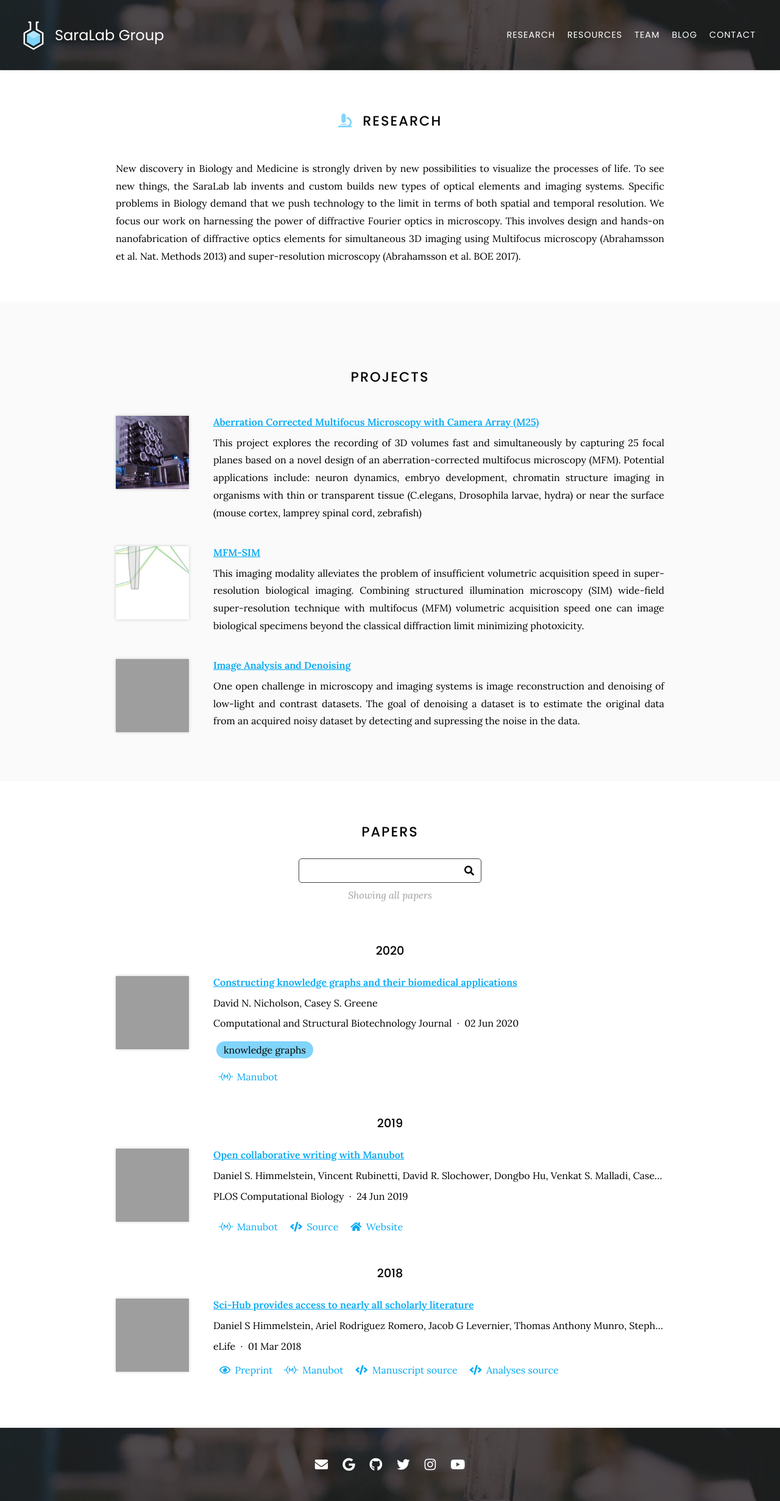
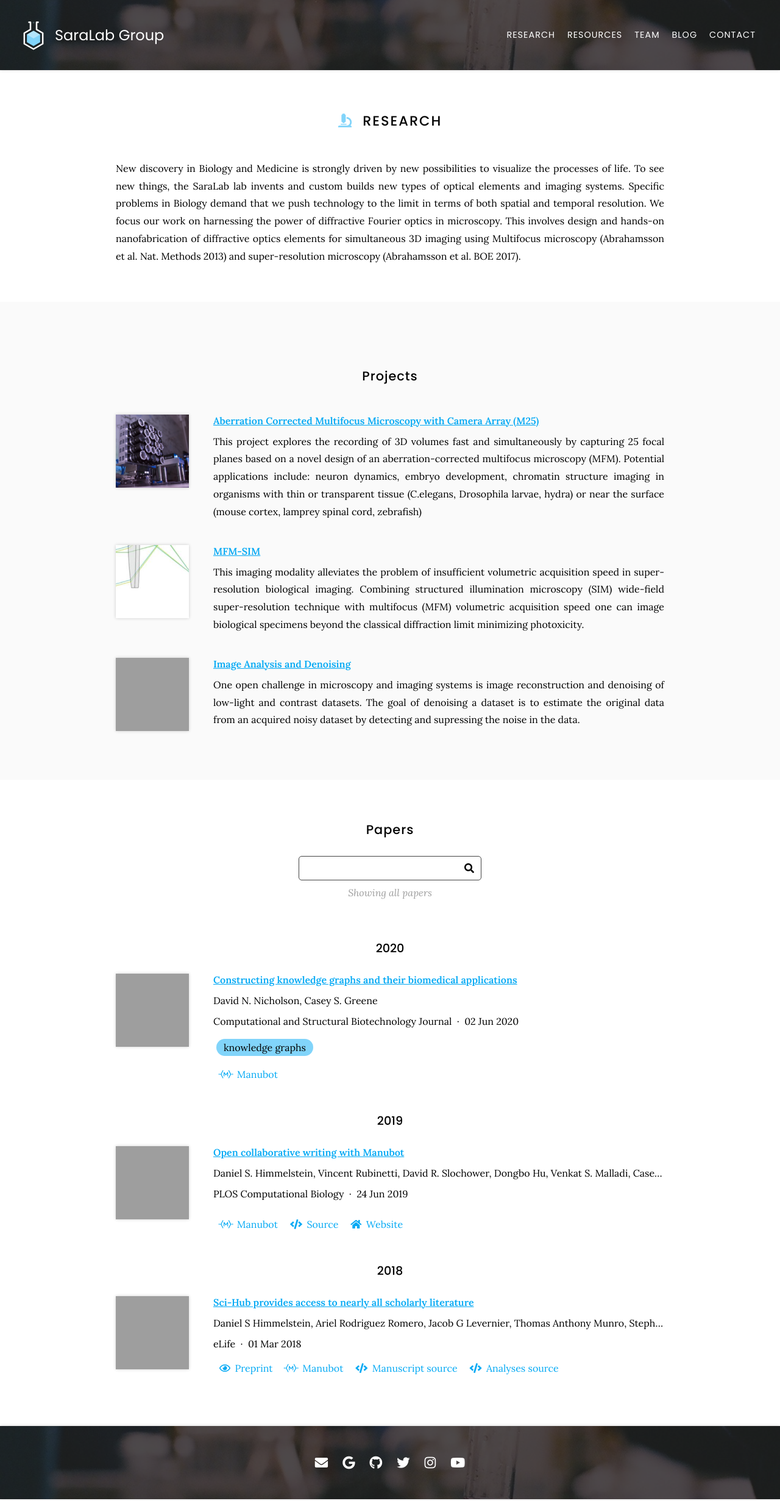
Before and after one commit to SaraLab-Group/saralab-website, a Jekyll site: the page built from research/index.md, in a window 1280 px wide. Shown: the whole page at 61% size. Built offline with Jekyll 4.4.1, drawn with Linux system fonts in a browser that asks for light colours; nearby versions of some CDN libraries; grey boxes are pictures that could not be loaded.

```diff
--- a/research/index.md
+++ b/research/index.md
@@ -6,13 +6,15 @@ title: Research
 New discovery in Biology and Medicine is strongly driven by new possibilities to visualize the processes of life. To see new things, the SaraLab lab invents and custom builds new types of optical elements and imaging systems. Specific problems in Biology demand that we push technology to the limit in terms of both spatial and temporal resolution. We focus our work on harnessing the power of diffractive Fourier optics in microscopy. This involves design and hands-on nanofabrication of diffractive optics elements for simultaneous 3D imaging using Multifocus microscopy (Abrahamsson et al. Nat. Methods 2013) and super-resolution microscopy (Abrahamsson et al. BOE 2017).
 <!-- section break -->
 
-# Projects
+## Projects
 {% capture contents %}
 {% include resource-list.html group="research" size="small" %}
 {% endcapture %}
 {% include centerer.html contents=contents %}
+
 <!-- section break -->
-# Papers
+
+## Papers
 {% include card-search.html subject="papers" %}
 
 {% include research-list.html %}
```
